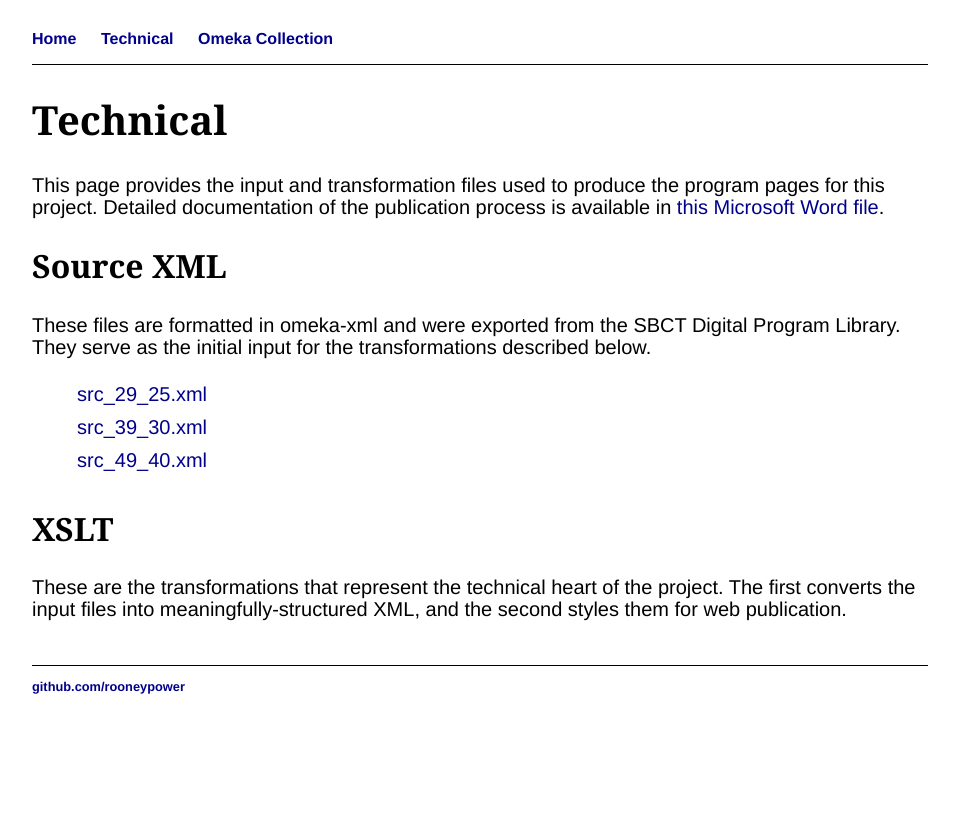
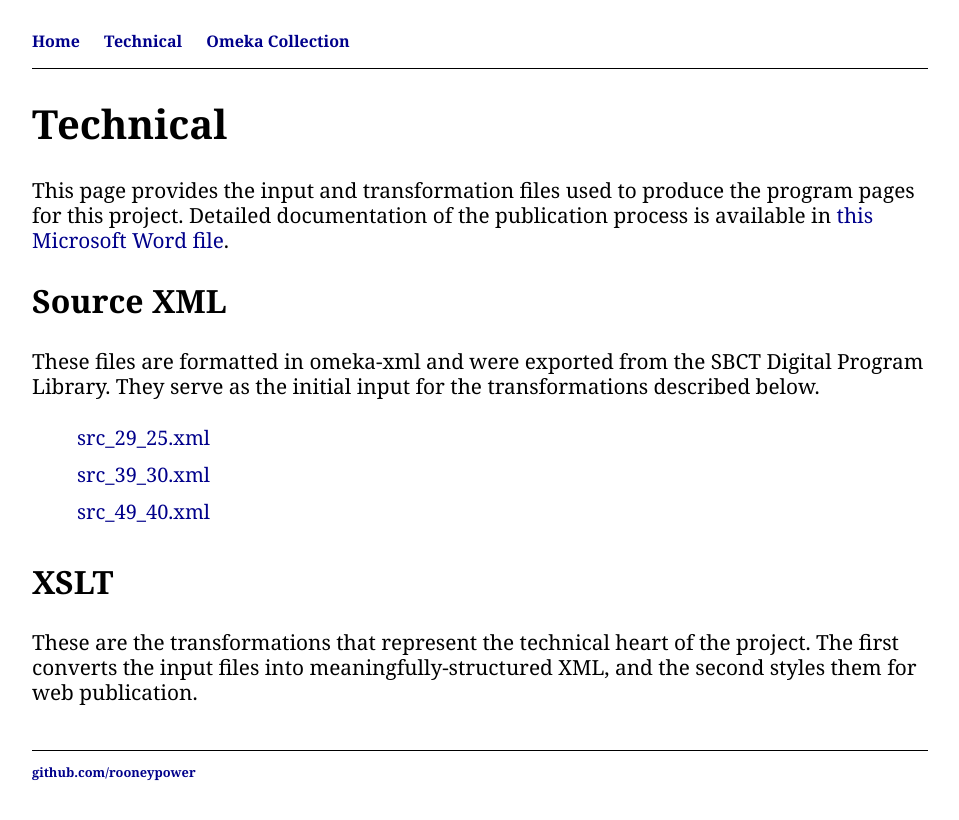
Before and after one commit to rooneypower/rooneypower.github.io, a Jekyll site: the page built from sbct/technical.html, in a window 1280 px wide. Shown: the top 820 px of the page, without its empty margins (160-1119 px from the left). Built offline with Jekyll 4.4.1, drawn with Linux system fonts in a browser that asks for light colours.

Commit message:
Add files via upload

```diff
--- a/sbct/css/sbct.css
+++ b/sbct/css/sbct.css
@@ -1,9 +1,12 @@
 /* CSS stylesheet for digital publication of SBCT programs,
  * adpated from main.css example provided by Nick Homenda */
+* {
+    box-sizing: border-box;
+}
 body {
     margin: 30px auto;
     width: 70%;
-    font-family:'Helvetica', 'Sans-Serif';
+    font-family: 'Georgia', 'Serif';
     color: Black;
 }
 nav ul, footer ul {
@@ -32,15 +35,13 @@ a:hover {
 }
 h1 {
     font-size: 2.5em;
-    font-family: 'Georgia', 'Serif';
 }
 h2 {
     font-size: 2em;
-    font-family: 'Georgia', 'Serif';
 }
 p {
-    font-size: 1.25em;
-    line-height: 1.1em;
+    font-size: 1.3em;
+    line-height: 1.2em;
 }
 footer {
     border-top: 1px solid black;
@@ -66,10 +67,8 @@ div {
 .float {
     float: left;
     margin: auto;
-    width: 50%;
     border: none;
     padding: 5px;
-    box-sizing: border-box;
 }
 .wrapper {
     padding-bottom: 30px;
@@ -81,3 +80,12 @@ div {
     font-size: 1.35em;
     color: DarkSlateGray;
 }
+.half {
+    width: 50%
+}
+.side {
+    width: 40%
+}
+.main {
+    width: 60%
+}
```
